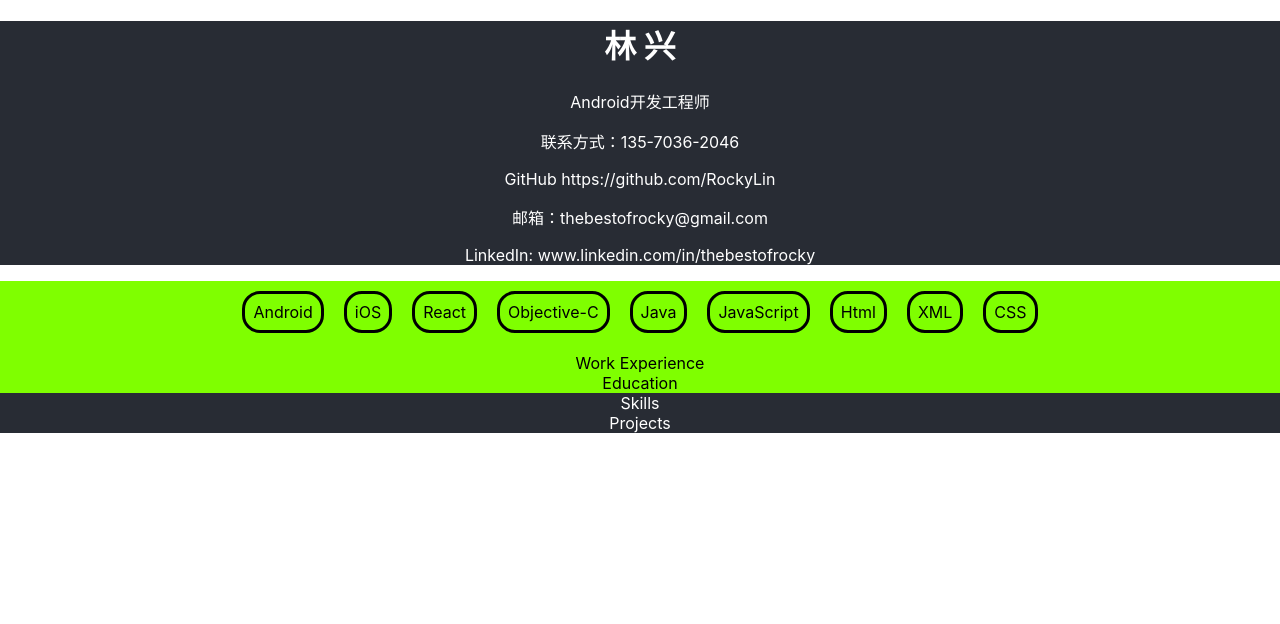
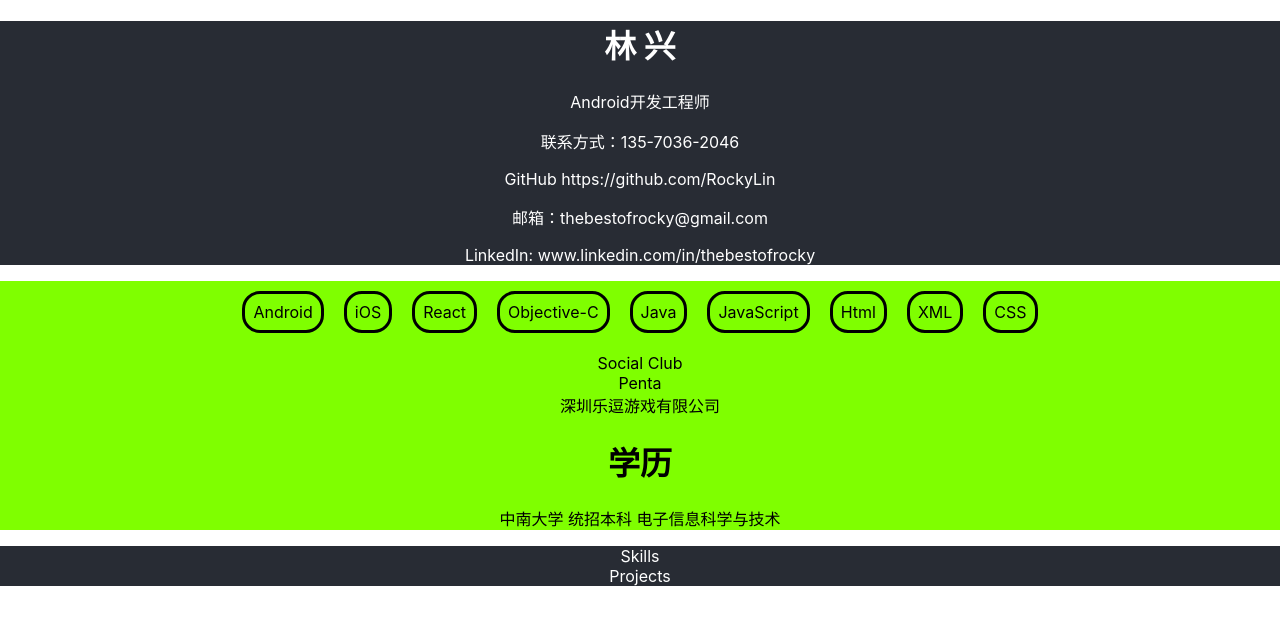
Before and after one commit to RockyLin/my-cv, a React (Create React App) app: page / in a window 1280 px wide. Shown: the top 624 px of the page. Built offline with nearby package versions, Linux system fonts and the light colour scheme.

Commit message:
use Work and Education components

```diff
--- a/src/components/Main/Main.tsx
+++ b/src/components/Main/Main.tsx
@@ -1,13 +1,15 @@
 import "./Main.css"
 
 import Skills from "../Skills";
+import Work from "../WorkExperience";
+import Education from "../Education";
 
 function Main(){
     return (
         <div className="main-container">
             <Skills/>
-            <div>Work Experience</div>
-            <div>Education</div>
+            <Work/>
+            <Education/>
         </div>
     )
 }
```
